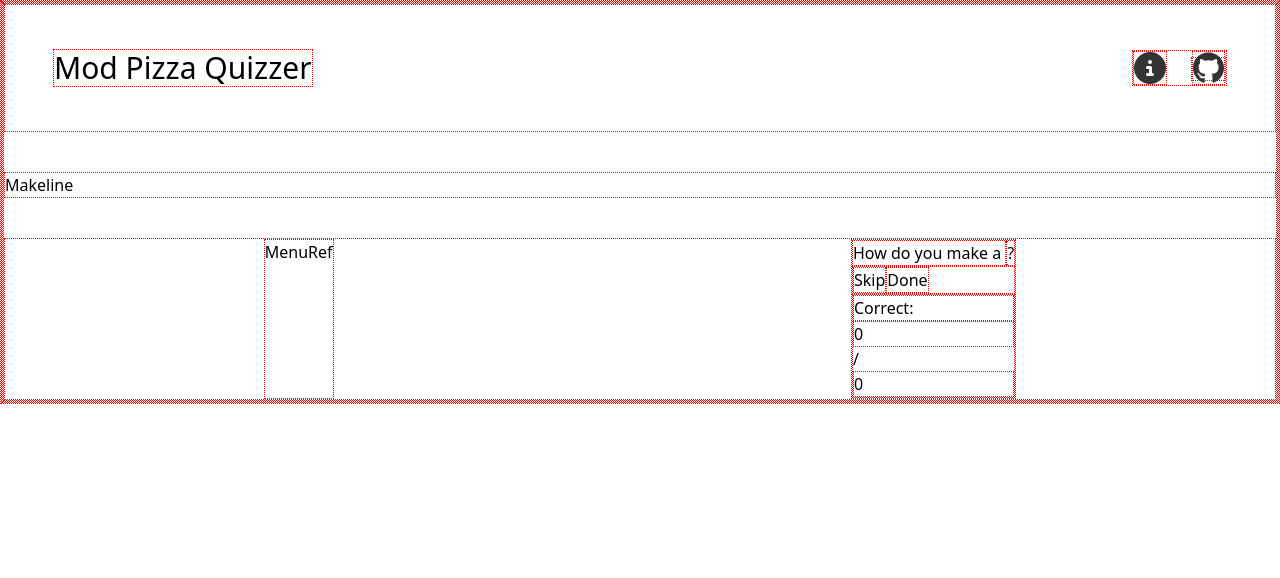
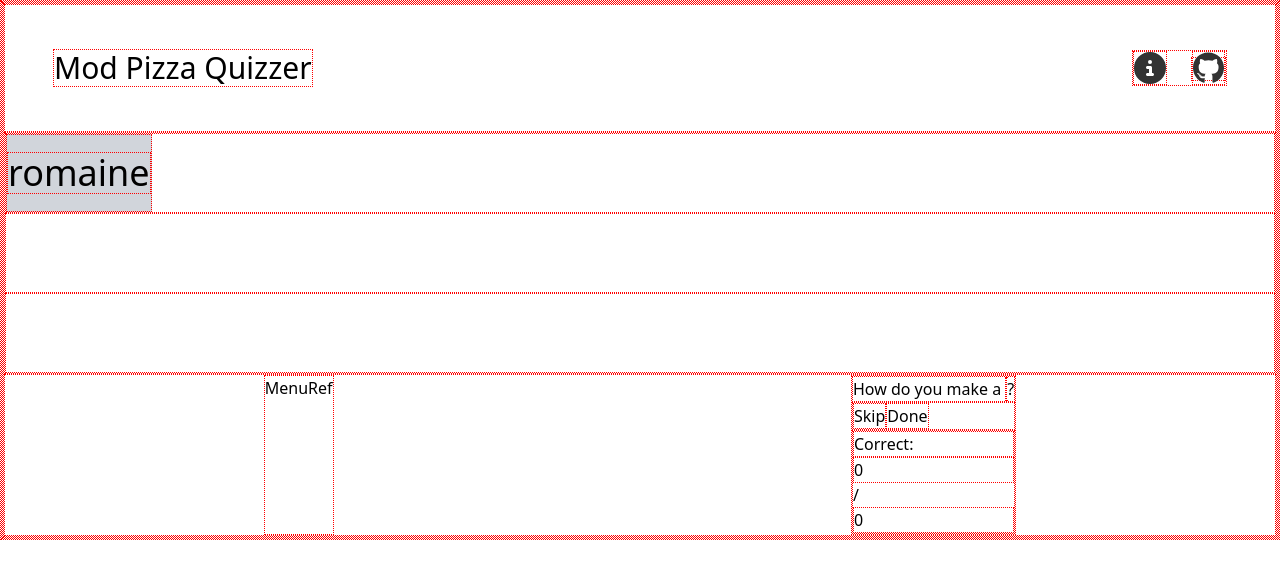
Before and after one commit to kqwq/mod-pizza-quizzer, a React app: page / in a window 1280 px wide. Shown: the top 578 px of the page. Built offline with nearby package versions, Linux system fonts and the light colour scheme.

Commit message:
formatting

```diff
--- a/src/components/IngredientBox.tsx
+++ b/src/components/IngredientBox.tsx
@@ -1,9 +1,16 @@
 import React from 'react'
+import type { Ingredient } from '../util/makeline'
 
-const IngredientBox = () => {
+const IngBox = ({ w, i }: { w: number, i: Ingredient }) => {
+  const width = (12 * w).toString() + 'px'
+
   return (
-    <div>IngredientBox</div>
+    <div className={
+      `w-${width} bg-gray-300 flex flex-col justify-center items-center`
+    }>
+      <span className="text-4xl">{i}</span>
+    </div>
   )
 }
 
-export default IngredientBox
+export default IngBox
--- a/src/components/MainLayout.tsx
+++ b/src/components/MainLayout.tsx
@@ -12,7 +12,7 @@
   }, [])
 
   return (
-    <main className="flex flex-col space-y-10 ">
+    <main className="">
       <Top />
       <Makeline />
       <div id="bottom" className="flex flex-row justify-around">
--- a/src/components/Makeline.tsx
+++ b/src/components/Makeline.tsx
@@ -1,8 +1,28 @@
 import React from 'react'
+import { Greens } from '../util/makeline'
+import IngBox from './IngredientBox'
+
+const MakelineRow = ({ children }: { children: React.ReactNode }) => {
+  return (
+    <div className="flex flex-row h-20">
+      {children}
+    </div>
+  )
+}
 
 const Makeline = () => {
   return (
-    <div>Makeline</div>
+    <div className="overflow-x-scroll">
+      <MakelineRow>
+        <IngBox w={1} i={Greens.romaine} />
+      </MakelineRow>
+      <MakelineRow>
+
+      </MakelineRow>
+      <MakelineRow>
+
+      </MakelineRow>
+    </div>
   )
 }
 
--- a/src/util/makeline.ts
+++ b/src/util/makeline.ts
@@ -8,13 +8,13 @@
   gf, // frozen, mod size only
   cauli, // frozen, mod size only
 }
-enum Greens {
+export enum Greens {
   arugula = "arugula",
   romaine = "romaine",
   mixed_greens = "mixed greens",
   spinach = "spinach",
 }
-enum Sauce {
+export enum Sauce {
   bbq = "bbq sauce",
   garlic_rub = "garlic rub",
   olive_oil = "olive oil",
@@ -23,7 +23,7 @@
   spicy_red = "spicy red sauce",
   white = "white sauce",
 }
-enum Cheese {
+export enum Cheese {
   asiago = "asiago",
   dairy_free = "dairy free cheese",
   feta = "feta",
@@ -32,7 +32,7 @@
   parmesan = "parmesan",
   cheddar = "cheddar",
 }
-enum Meat {
+export enum Meat {
   anchovies = "anchovies",
   bacon = "bacon",
   canadian_bacon = "canadian bacon",
@@ -44,7 +44,7 @@
   salami = "salami",
   spicy_chicken_sausage = "spicy chicken sausage",
 }
-enum Topping {
+export enum Topping {
   artichokes = "artichokes",
   basil = "basil",
   black_olives = "black olives",
@@ -70,7 +70,7 @@
   salt = "salt",
   salt_and_pepper = "salt and pepper",
 }
-enum Finish {
+export enum Finish {
   balsamic_fig_glaze = "balsamic fig glaze",
   bbq_swirl = "bbq swirl",
   hot_buffalo_sauce = "hot buffalo sauce",
@@ -81,7 +81,7 @@
   sri_rancha_sauce = "Sri-Rancha Sauce",
   red_sauce = "red sauce",
 }
-enum Dressing {
+export enum Dressing {
   balsamic = "balsamic dressing",
   caesar = "caesar dressing",
   oil_and_vinegar = "oil and vinegar",
@@ -90,7 +90,14 @@
   sherry_dijon_vinaigrette = "sherry dijon vinaigrette",
   zesty_roma = "zesty roma dressing",
 }
-type Ingredient = Greens | Sauce | Cheese | Meat | Topping | Finish | Dressing;
+export type Ingredient =
+  | Greens
+  | Sauce
+  | Cheese
+  | Meat
+  | Topping
+  | Finish
+  | Dressing;
 
 // Row 1 - Farthest from workers, closest to customers
 // Row 2 - Middle
@@ -371,4 +378,3 @@
 }
 
 export { Ticket, menuItems, menuItemNames, ingredientLayout };
-export type { Ingredient };
```
